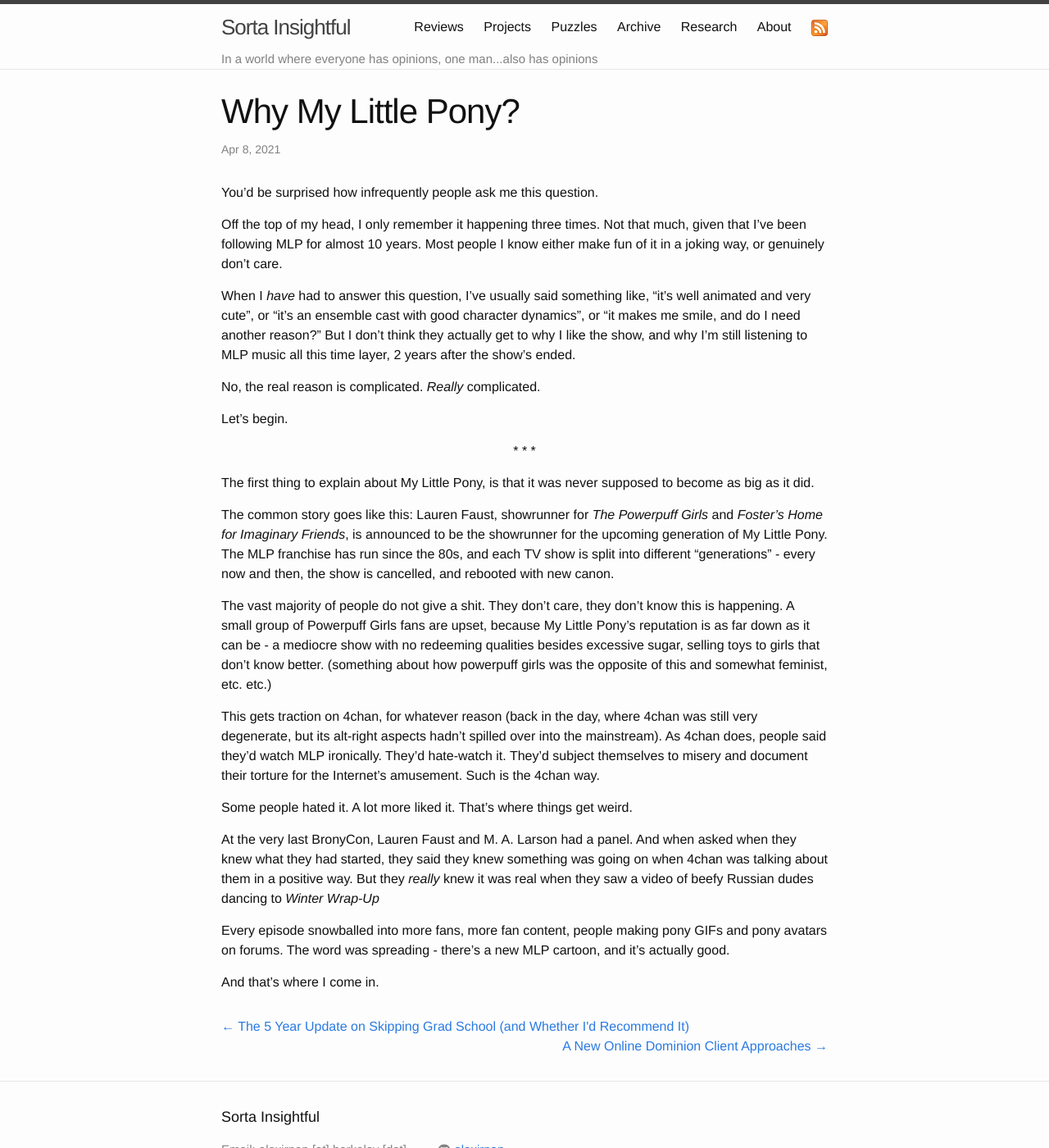
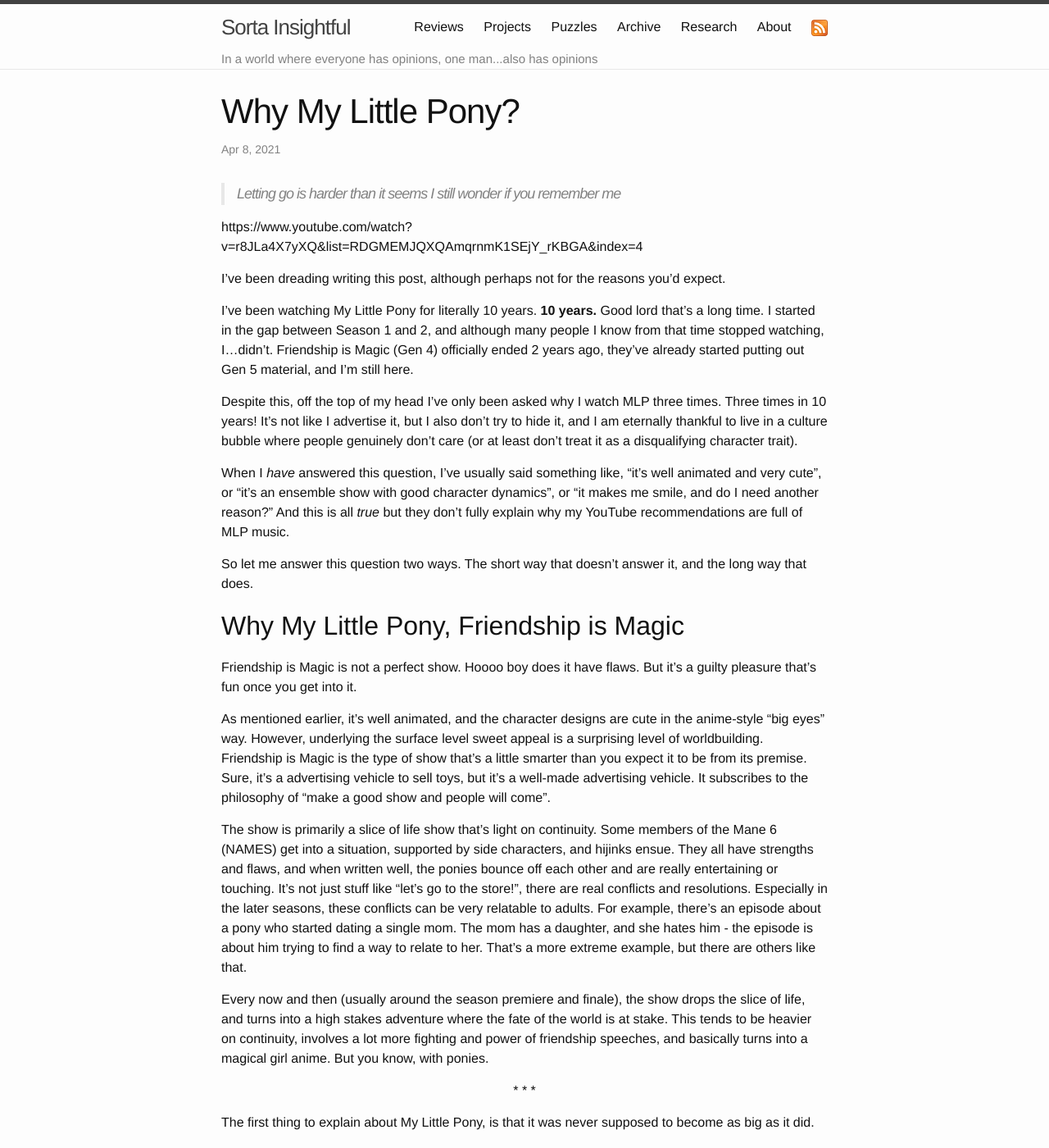
Before and after one commit to alexirpan/alexirpan.github.io, a Jekyll site: the page built from _posts/2021-04-09-why-mlp.markdown, in a window 1280 px wide and 1400 px high. Shown: the whole window at 82% size. Built offline with Jekyll 4.4.1, drawn with Linux system fonts in a browser that asks for light colours; nearby versions of some CDN libraries.

Commit message:
Some more partial progress

```diff
--- a/_posts/2021-04-09-why-mlp.markdown
+++ b/_posts/2021-04-09-why-mlp.markdown
@@ -4,21 +4,56 @@
 date:   2021-04-08 02:30:00 -0700
 ---
 
-You'd be surprised how infrequently people ask me this question.
+> Letting go is harder than it seems
+> I still wonder if you remember me
 
-Off the top of my head, I only remember it happening three times. Not that much, given that
-I've been following MLP for almost 10 years. Most people I know either make fun of it in
-a joking way, or genuinely don't care.
+https://www.youtube.com/watch?v=r8JLa4X7yXQ&list=RDGMEMJQXQAmqrnmK1SEjY_rKBGA&index=4
 
-When I *have* had to answer this question, I've usually said something like, "it's well
-animated and very cute", or "it's an ensemble cast with good character dynamics", or
-"it makes me smile, and do I need another reason?" But I don't think they actually get to
-why I like the show, and why I'm still listening to MLP music all this time layer, 2 years
-after the show's ended.
+I've been dreading writing this post, although perhaps not for the reasons you'd expect.
 
-No, the real reason is complicated. *Really* complicated.
+I've been watching My Little Pony for literally 10 years. **10 years.** Good lord that's
+a long time. I started in the gap between Season 1 and 2, and although many people I
+know from that time stopped watching, I...didn't. Friendship is Magic (Gen 4) officially ended
+2 years ago, they've already started putting out Gen 5 material, and I'm still here.
 
-Let's begin.
+Despite this, off the top of my head I've only been asked why I watch MLP three times.
+Three times in 10 years! It's not like I advertise it, but I also don't try to hide it, and
+I am eternally thankful to live in a culture bubble where people genuinely don't care (or
+at least don't treat it as a disqualifying character trait).
+
+When I *have* answered this question, I've usually said something like, "it's well
+animated and very cute", or "it's an ensemble show with good character dynamics", or
+"it makes me smile, and do I need another reason?" And this is all *true* but they don't
+fully explain why my YouTube recommendations are full of MLP music.
+
+So let me answer this question two ways. The short way that doesn't answer it, and the long
+way that does.
+
+Why My Little Pony, Friendship is Magic
+--------------------------------------------------------------------------------------
+
+Friendship is Magic is not a perfect show. Hoooo boy does it have flaws. But it's a guilty pleasure that's
+fun once you get into it.
+
+As mentioned earlier, it's well animated, and the character designs are cute in the anime-style
+"big eyes" way. However, underlying the surface level sweet appeal is a surprising level of
+worldbuilding. Friendship is Magic is the type of show that's a little smarter than you expect it
+to be from its premise. Sure, it's a advertising vehicle to sell toys, but it's a well-made
+advertising vehicle. It subscribes to the philosophy of "make a good show and people will come".
+
+The show is primarily a slice of life show that's light on continuity. Some members of the Mane 6 (NAMES) get into a situation,
+supported by side characters, and hijinks ensue. They all have strengths and flaws, and when written
+well, the ponies bounce off each other and are really entertaining or touching. It's not just
+stuff like "let's go to the store!", there are real conflicts and resolutions. Especially in the
+later seasons, these conflicts can be very relatable to adults. For example, there's an episode
+about a pony who started dating a single mom. The mom has a daughter, and she hates him - the episode
+is about him trying to find a way to relate to her. That's a more extreme example, but there are
+others like that.
+
+Every now and then (usually around the season premiere and finale), the show drops the slice of life,
+and turns into a high stakes adventure where the fate of the world is at stake. This tends to be
+heavier on continuity, involves a lot more fighting and power of friendship speeches, and basically
+turns into a magical girl anime. But you know, with ponies.
 
 \* \* \*
 {: .centered }
```
